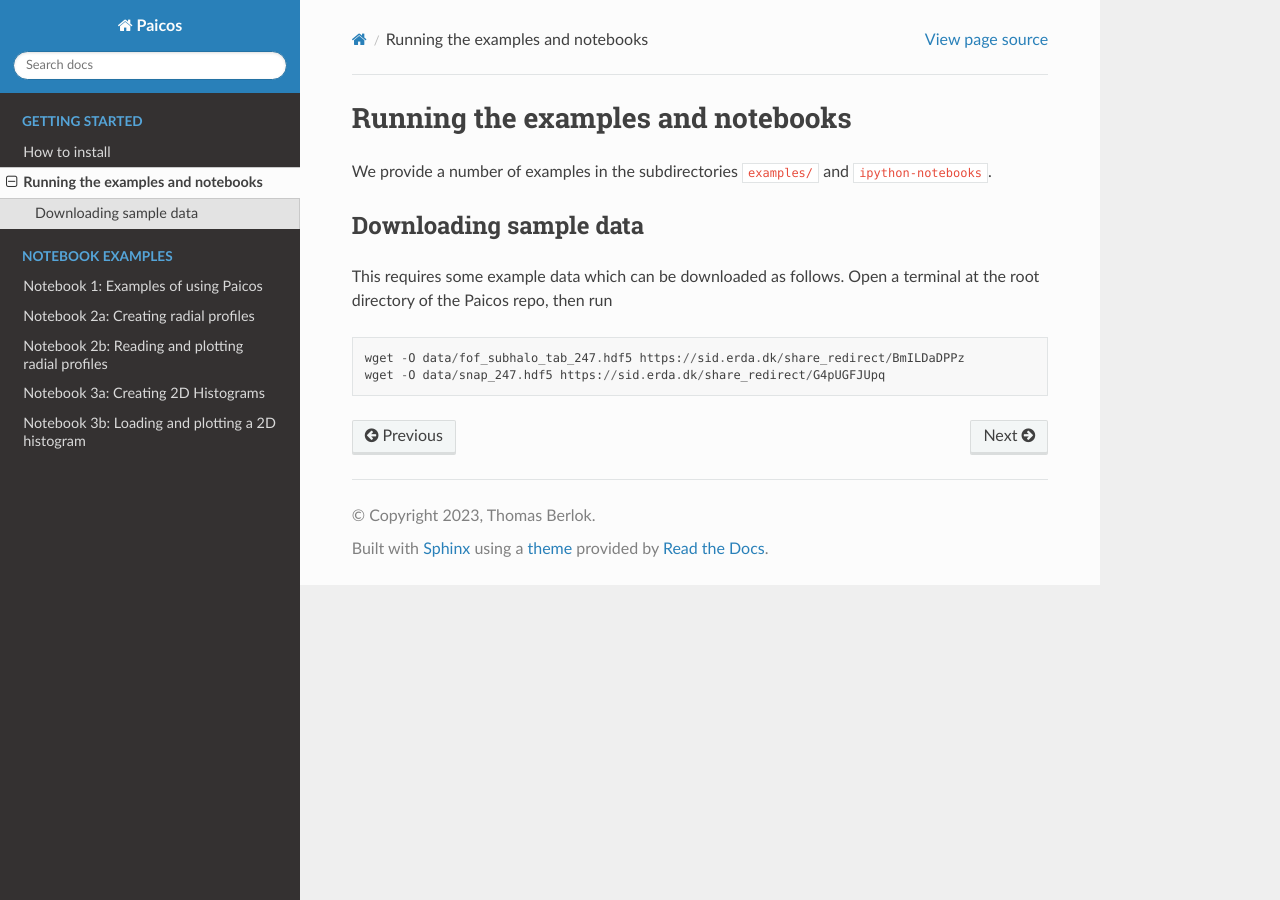
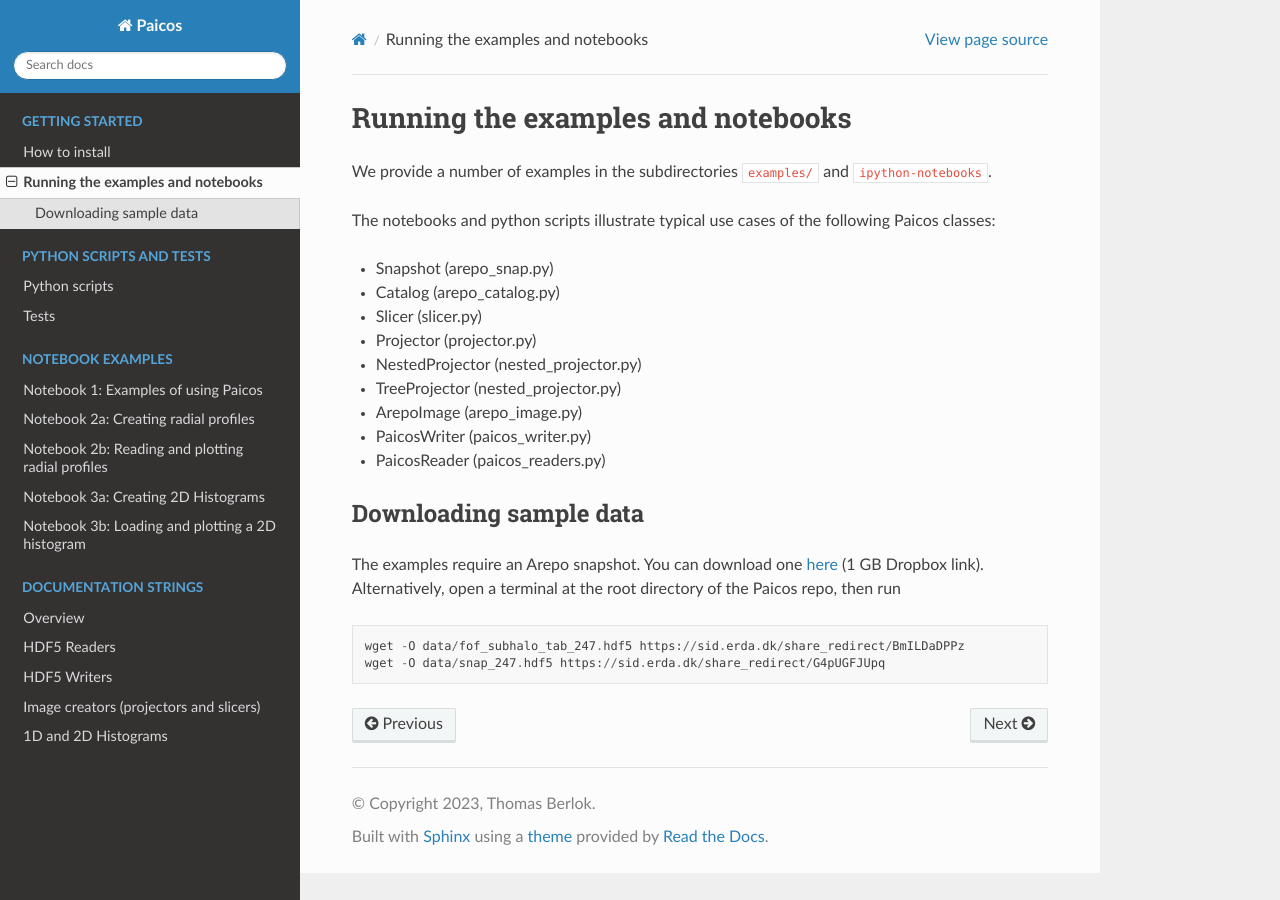
Before and after one commit to tberlok/paicos, a Sphinx documentation site: the page built from docs/source/examples.md, in a window 1280 px wide. Built offline with Sphinx 7.4.7 and the Read the Docs theme 2.0.0, drawn with Linux system fonts in a browser that asks for light colours; pages that are not in the unit, such as notebooks, are missing from menus.

Commit message:
Update docs

````diff
--- a/docs/requirements.txt
+++ b/docs/requirements.txt
@@ -154,6 +154,7 @@ sphinx==7.2.6
     #   -r requirements.in
     #   myst-parser
     #   nbsphinx
+    #   sphinx-copybutton
     #   sphinx-rtd-theme
     #   sphinxcontrib-applehelp
     #   sphinxcontrib-devhelp
@@ -161,6 +162,8 @@ sphinx==7.2.6
     #   sphinxcontrib-jquery
     #   sphinxcontrib-qthelp
     #   sphinxcontrib-serializinghtml
+sphinx-copybutton==0.5.2
+    # via -r requirements.in
 sphinx-rtd-theme==1.3.0
     # via -r requirements.in
 sphinxcontrib-applehelp==1.0.7
--- /dev/null
+++ b/docs/source/autodoc.md
@@ -0,0 +1,28 @@
+<!-- # Automated code documentation -->
+
+Here we include automated documentation of the various classes.
+
+# Overview
+```{eval-rst}
+.. include:: paicos.rst
+```
+
+# HDF5 Readers
+```{eval-rst}
+.. include:: paicos.readers.rst
+```
+
+# HDF5 Writers
+```{eval-rst}
+.. include:: paicos.writers.rst
+```
+
+# Image creators (projectors and slicers)
+```{eval-rst}
+.. include:: paicos.image_creators.rst
+```
+
+# 1D and 2D Histograms
+```{eval-rst}
+.. include:: paicos.histograms.rst
+```
--- a/docs/source/conf.py
+++ b/docs/source/conf.py
@@ -8,6 +8,18 @@
 
 # import sphinx_rtd_theme
 
+
+"""
+From the top-level run
+```
+sphinx-apidoc -f -o docs/source .
+```
+then go to docs and run
+```
+make html
+```
+"""
+
 project = 'Paicos'
 copyright = '2023, Thomas Berlok'
 author = 'Thomas Berlok'
@@ -16,7 +28,7 @@ release = '0.1.0'
 # -- General configuration ---------------------------------------------------
 # https://www.sphinx-doc.org/en/master/usage/configuration.html#general-configuration
 
-extensions = ['sphinx_rtd_theme', "nbsphinx", "myst_parser"]
+extensions = ['sphinx_rtd_theme', "nbsphinx", "myst_parser", "sphinx.ext.napoleon", "sphinx_copybutton"]
 
 nbsphinx_execute = 'never'
 
@@ -24,8 +36,23 @@ templates_path = ['_templates']
 exclude_patterns = []
 
 
+source_suffix = ['.rst', '.md']
+
 # -- Options for HTML output -------------------------------------------------
 # https://www.sphinx-doc.org/en/master/usage/configuration.html#options-for-html-output
 
 html_theme = "sphinx_rtd_theme"
 html_static_path = ['_static']
+
+# Napoleon settings
+napoleon_google_docstring = True
+napoleon_numpy_docstring = True
+napoleon_include_init_with_doc = True
+napoleon_include_private_with_doc = False
+napoleon_include_special_with_doc = True
+napoleon_use_admonition_for_examples = False
+napoleon_use_admonition_for_notes = False
+napoleon_use_admonition_for_references = False
+napoleon_use_ivar = False
+napoleon_use_param = True
+napoleon_use_rtype = True
--- a/docs/source/examples.md
+++ b/docs/source/examples.md
@@ -2,9 +2,29 @@
 
 We provide a number of examples in the subdirectories `examples/` and `ipython-notebooks`.
 
+The notebooks and python scripts illustrate typical use cases of the following Paicos classes:
+
+- Snapshot (arepo_snap.py)
+
+- Catalog (arepo_catalog.py)
+
+- Slicer (slicer.py)
+
+- Projector (projector.py)
+
+- NestedProjector (nested_projector.py)
+
+- TreeProjector (nested_projector.py)
+
+- ArepoImage (arepo_image.py)
+
+- PaicosWriter (paicos_writer.py)
+
+- PaicosReader (paicos_readers.py)
+
 ## Downloading sample data
 
-This requires some example data which can be downloaded as follows. Open a terminal at
+The examples require an Arepo snapshot. You can download one [here](https://www.dropbox.com/sh/xdmqpc72jprtfs7/AADTmM12Zqc4K5--R5OTb4oCa?dl=0) (1 GB Dropbox link). Alternatively, open a terminal at
 the root directory of the Paicos repo, then run
 ```
 wget -O data/fof_subhalo_tab_247.hdf5 https://sid.erda.dk/share_redirect/BmILDaDPPz
--- a/setup.py
+++ b/setup.py
@@ -67,7 +67,8 @@ install_requires = ['scipy',
                     'astropy']
 
 
-with open('README.md') as f:
+cur = os.path.abspath(__file__).replace('setup.py', '')
+with open(cur + 'README.md') as f:
     long_description = f.read()
 
 setup(
````
Also changed, not shown: README.md (+3 -124 lines), docs/source/index.md (+17 -0 lines), docs/source/scripts.md (added, +53 -0 lines), docs/source/tests.md (added, +23 -0 lines), .readthedocs.yaml, 3 other files.
